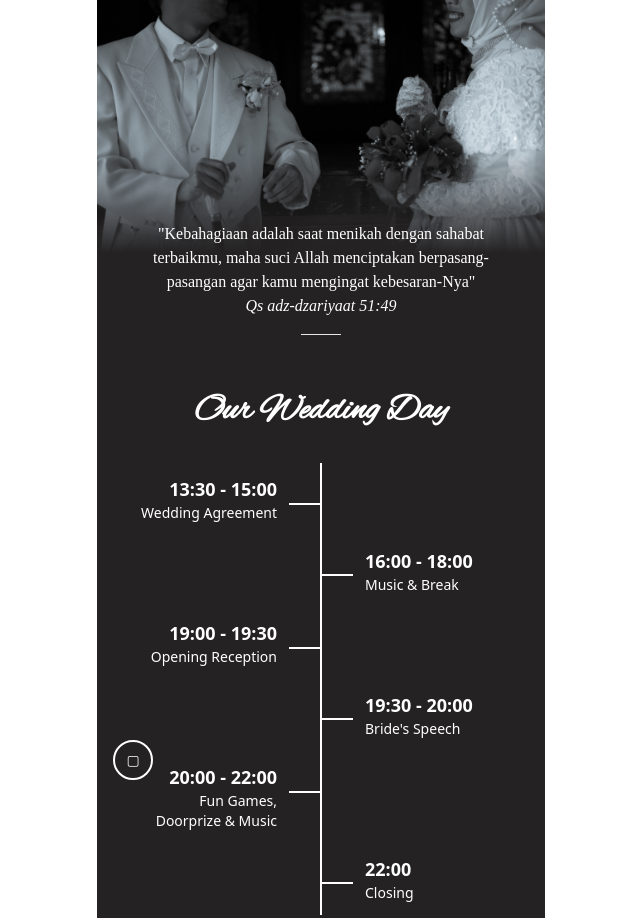
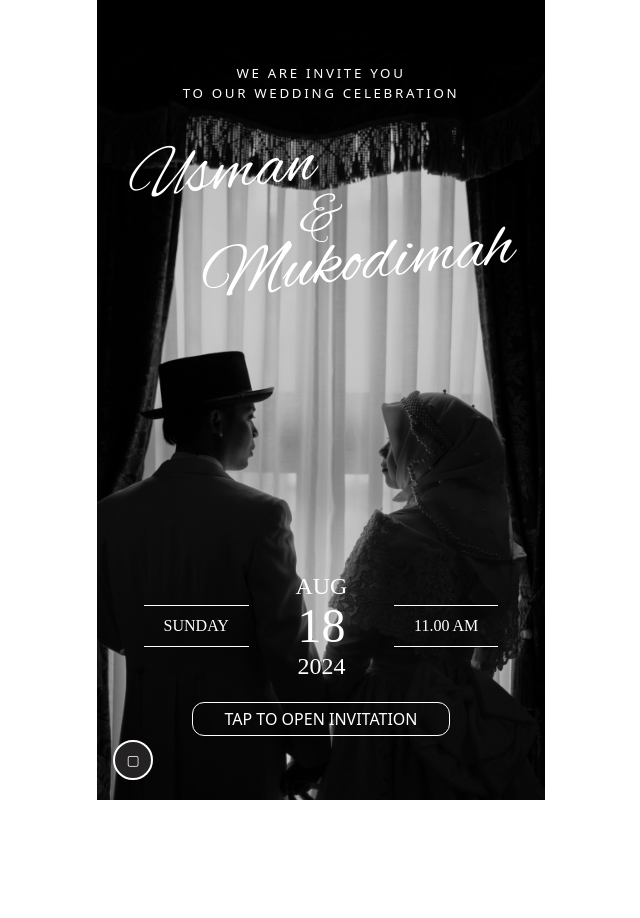
Before and after one commit to gunsofgun/invitational-usman-mukodimah, a website built with Vite: page index.html in a window 1280 px wide. Shown: the top 918 px of the page, without its empty margins (319-959 px from the left). After the commit the page ends 800 px from the top, so only its background shows below. Built offline with nearby package versions, Linux system fonts and the light colour scheme; a web font is replaced by a local one.

Commit message:
fix: hidden

```diff
--- a/index.html
+++ b/index.html
@@ -27,7 +27,7 @@
   <body>
     <div class="container max-w-md mx-auto">
       <div
-        class="bg-cover text-center text-white h-screen hidden"
+        class="bg-cover text-center text-white h-screen"
         id="cover"
         style="
           background-image: url(./images/cover.png);
@@ -72,7 +72,7 @@
         </div>
       </div>
 
-      <div id="content-inv" class="bg-[#242223] text-white">
+      <div id="content-inv" class="bg-[#242223] text-white hidden">
         <div class="container">
           <img src="./images/head-content.png" alt="" />
           <div class="relative -top-8 mb-6">
```
